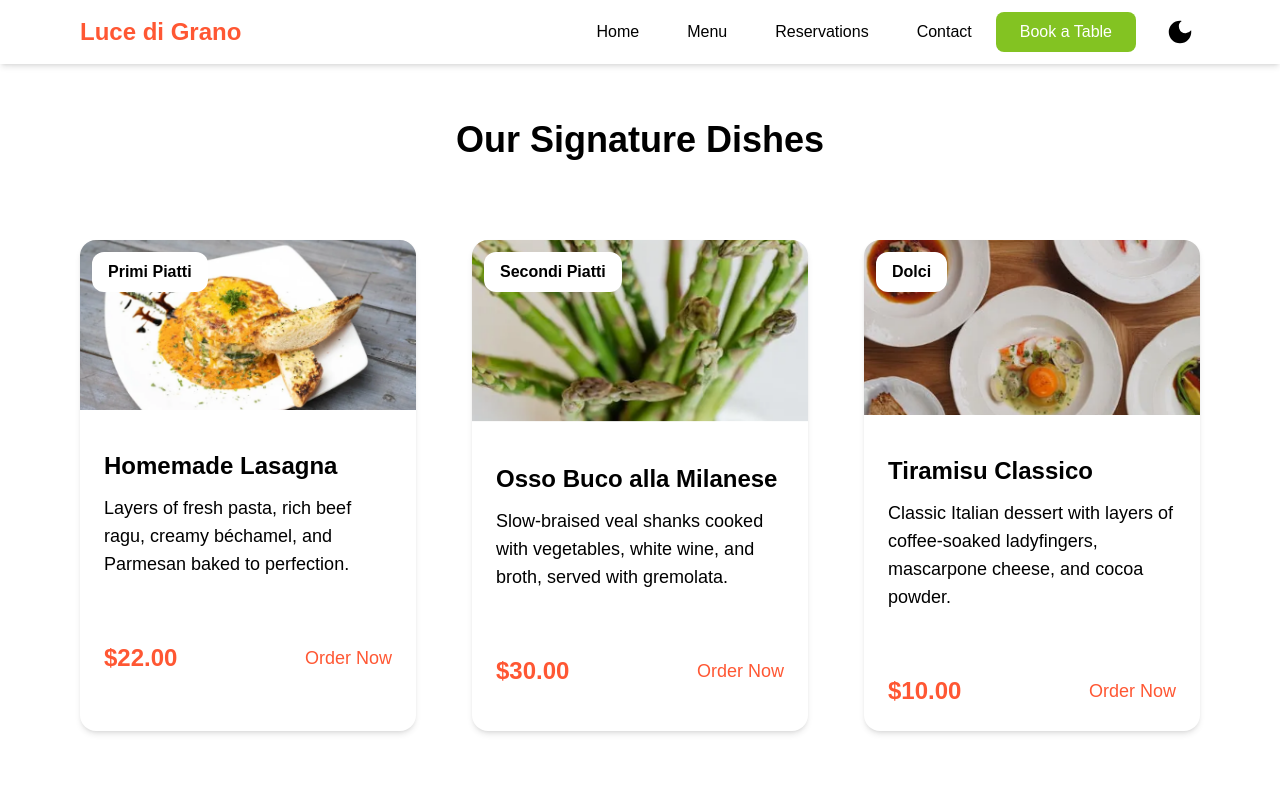
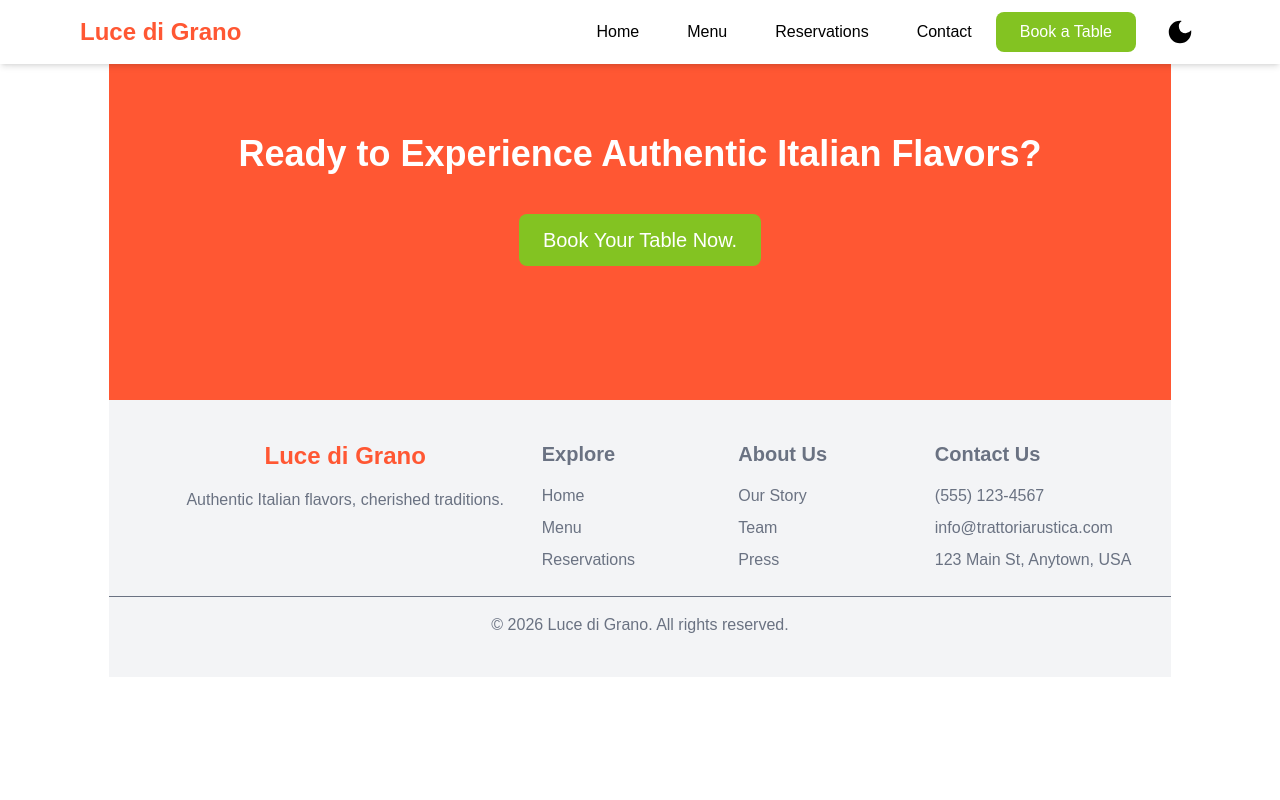
Before and after one commit to Yussasif/italian_restaurant, a React (Vite) app: page / in a window 1280 px wide. Shown: the top 800 px of the page. Built offline with nearby package versions, Linux system fonts and the light colour scheme.

Commit message:
checking responsiveness with carousel 10

```diff
--- a/src/App.jsx
+++ b/src/App.jsx
@@ -7,7 +7,7 @@ import Carousel from "./components/Carousel.jsx";
 
 function App() {
   return (
-    <div className="font-display">
+    <div className="font-display m-0">
       {/* NAVBAR */}
       <Navbar />
 
@@ -68,7 +68,7 @@ function App() {
         </div>
       </section>*/}
 
-      <section className="mt-30 pb-40 px-20 flex flex-col gap-10 items-center dark:bg-background-dark text-black dark:text-white max-phone:px-4 max-tablet:hidden">
+      {/* <section className="mt-30 pb-40 px-20 flex flex-col gap-10 items-center dark:bg-background-dark text-black dark:text-white max-phone:px-4 max-tablet:hidden">
         <h2 className="text-4xl font-bold w-140  text-center max-phone:text-3xl ">
           Our Signature Dishes
         </h2>
@@ -78,10 +78,10 @@ function App() {
             <DishCard key={index} dish={dish} />
           ))}
         </div>
-      </section>
+      </section> */}
 
         {/* CAROUSEL */}
-        <div className="overflow-x-hidden w-[50%] bg-green-300 tablet:hidden py-4 m-auto">
+        <div className=" overflow-x-hidden full bg-green-300 tablet:hidden py-4 px-4 m-auto">
           <Carousel />
         </div>
 
```
